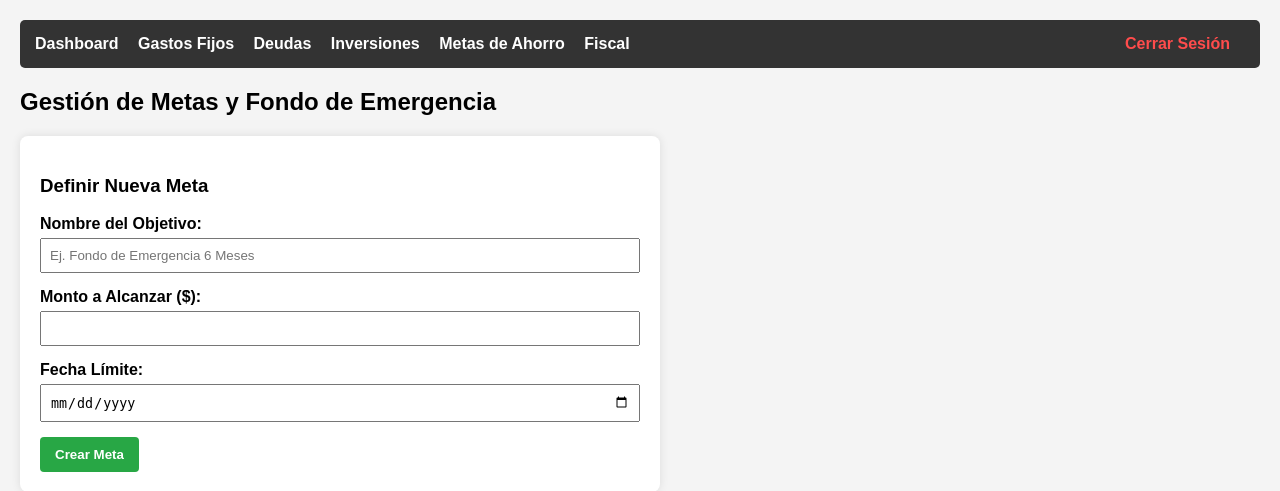
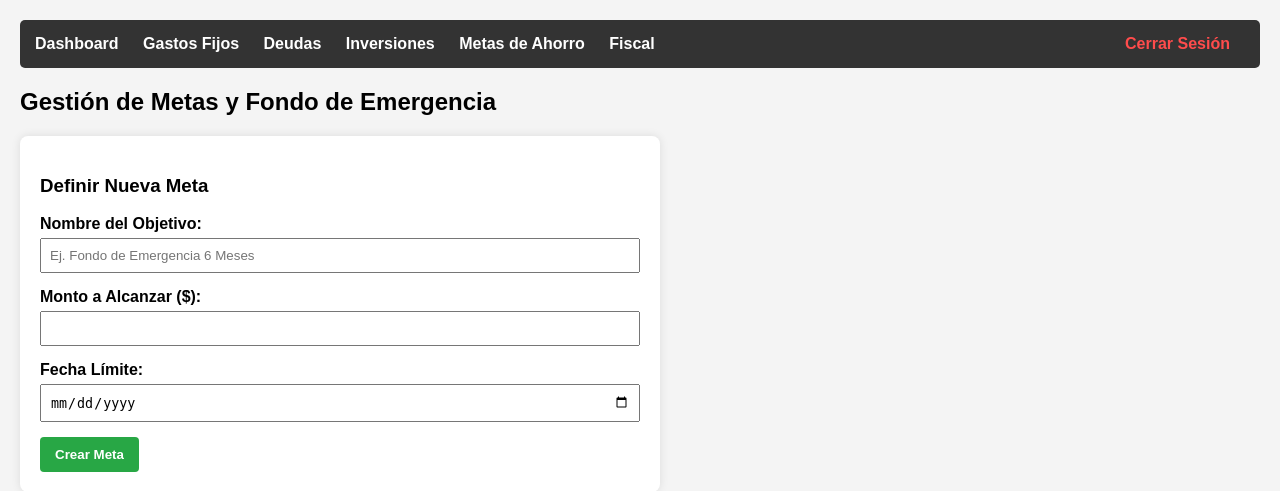
Before and after one commit to LucasIGomez/gestor-financiero, a PHP site: page /app/views/metas_view.php in a window 1280 px wide. Shown: the top 491 px of the page. Run offline with PHP 8.4, Linux system fonts and the light colour scheme.

Commit message:
fix: unificacion de barra de navegacion global incluyendo modulo de metas de ahorro

```diff
--- a/app/views/calculadora_impuestos_view.php
+++ b/app/views/calculadora_impuestos_view.php
@@ -24,6 +24,7 @@
         <a href="index.php?action=gastos_recurrentes" style="color: white; text-decoration: none; font-weight: bold; margin-right: 20px;">Gastos Fijos</a>
         <a href="index.php?action=deudas" style="color: white; text-decoration: none; font-weight: bold; margin-right: 20px;">Deudas</a>
         <a href="index.php?action=inversiones" style="color: white; text-decoration: none; font-weight: bold; margin-right: 20px;">Inversiones</a>
+        <a href="index.php?action=metas" style="color: white; text-decoration: none; font-weight: bold; margin-right: 20px;">Metas de Ahorro</a>
         <a href="index.php?action=impuestos" style="color: white; text-decoration: none; font-weight: bold; margin-right: 20px;">Fiscal</a>
         <a href="index.php?action=logout" style="color: #ff4c4c; float: right; text-decoration: none; font-weight: bold;">Cerrar Sesión</a>
     </nav>
--- a/app/views/editar_deuda_view.php
+++ b/app/views/editar_deuda_view.php
@@ -60,6 +60,7 @@
         <a href="index.php?action=gastos_recurrentes" style="color: white; text-decoration: none; font-weight: bold; margin-right: 20px;">Gastos Fijos</a>
         <a href="index.php?action=deudas" style="color: white; text-decoration: none; font-weight: bold; margin-right: 20px;">Deudas</a>
         <a href="index.php?action=inversiones" style="color: white; text-decoration: none; font-weight: bold; margin-right: 20px;">Inversiones</a>
+        <a href="index.php?action=metas" style="color: white; text-decoration: none; font-weight: bold; margin-right: 20px;">Metas de Ahorro</a>
         <a href="index.php?action=impuestos" style="color: white; text-decoration: none; font-weight: bold; margin-right: 20px;">Fiscal</a>
         <a href="index.php?action=logout" style="color: #ff4c4c; float: right; text-decoration: none; font-weight: bold;">Cerrar Sesión</a>
     </nav>
--- a/app/views/gastos_recurrentes_view.php
+++ b/app/views/gastos_recurrentes_view.php
@@ -23,6 +23,7 @@
         <a href="index.php?action=gastos_recurrentes" style="color: white; text-decoration: none; font-weight: bold; margin-right: 20px;">Gastos Fijos</a>
         <a href="index.php?action=deudas" style="color: white; text-decoration: none; font-weight: bold; margin-right: 20px;">Deudas</a>
         <a href="index.php?action=inversiones" style="color: white; text-decoration: none; font-weight: bold; margin-right: 20px;">Inversiones</a>
+        <a href="index.php?action=metas" style="color: white; text-decoration: none; font-weight: bold; margin-right: 20px;">Metas de Ahorro</a>
         <a href="index.php?action=impuestos" style="color: white; text-decoration: none; font-weight: bold; margin-right: 20px;">Fiscal</a>
         <a href="index.php?action=logout" style="color: #ff4c4c; float: right; text-decoration: none; font-weight: bold;">Cerrar Sesión</a>
     </nav>
--- a/app/views/lista_deudas_view.php
+++ b/app/views/lista_deudas_view.php
@@ -25,6 +25,7 @@
         <a href="index.php?action=gastos_recurrentes" style="color: white; text-decoration: none; font-weight: bold; margin-right: 20px;">Gastos Fijos</a>
         <a href="index.php?action=deudas" style="color: white; text-decoration: none; font-weight: bold; margin-right: 20px;">Deudas</a>
         <a href="index.php?action=inversiones" style="color: white; text-decoration: none; font-weight: bold; margin-right: 20px;">Inversiones</a>
+        <a href="index.php?action=metas" style="color: white; text-decoration: none; font-weight: bold; margin-right: 20px;">Metas de Ahorro</a>
         <a href="index.php?action=impuestos" style="color: white; text-decoration: none; font-weight: bold; margin-right: 20px;">Fiscal</a>
         <a href="index.php?action=logout" style="color: #ff4c4c; float: right; text-decoration: none; font-weight: bold;">Cerrar Sesión</a>
     </nav>
--- a/app/views/metas_view.php
+++ b/app/views/metas_view.php
@@ -30,14 +30,14 @@
 </head>
 <body>
 
-    <nav>
-        <a href="index.php?action=dashboard">Dashboard</a>
-        <a href="index.php?action=gastos_recurrentes">Gastos Fijos</a>
-        <a href="index.php?action=deudas">Deudas</a>
-        <a href="index.php?action=inversiones">Inversiones</a>
-        <a href="index.php?action=metas">Metas de Ahorro</a>
-        <a href="index.php?action=impuestos">Fiscal</a>
-        <a href="index.php?action=logout" style="color: #ff4c4c; float: right;">Cerrar Sesión</a>
+    <nav style="background-color: #333; padding: 15px; margin-bottom: 20px; border-radius: 5px;">
+        <a href="index.php?action=dashboard" style="color: white; text-decoration: none; font-weight: bold; margin-right: 20px;">Dashboard</a>
+        <a href="index.php?action=gastos_recurrentes" style="color: white; text-decoration: none; font-weight: bold; margin-right: 20px;">Gastos Fijos</a>
+        <a href="index.php?action=deudas" style="color: white; text-decoration: none; font-weight: bold; margin-right: 20px;">Deudas</a>
+        <a href="index.php?action=inversiones" style="color: white; text-decoration: none; font-weight: bold; margin-right: 20px;">Inversiones</a>
+        <a href="index.php?action=metas" style="color: white; text-decoration: none; font-weight: bold; margin-right: 20px;">Metas de Ahorro</a>
+        <a href="index.php?action=impuestos" style="color: white; text-decoration: none; font-weight: bold; margin-right: 20px;">Fiscal</a>
+        <a href="index.php?action=logout" style="color: #ff4c4c; float: right; text-decoration: none; font-weight: bold;">Cerrar Sesión</a>
     </nav>
 
     <h2>Gestión de Metas y Fondo de Emergencia</h2>
--- a/app/views/simulador_inversion_view.php
+++ b/app/views/simulador_inversion_view.php
@@ -25,6 +25,7 @@
         <a href="index.php?action=gastos_recurrentes" style="color: white; text-decoration: none; font-weight: bold; margin-right: 20px;">Gastos Fijos</a>
         <a href="index.php?action=deudas" style="color: white; text-decoration: none; font-weight: bold; margin-right: 20px;">Deudas</a>
         <a href="index.php?action=inversiones" style="color: white; text-decoration: none; font-weight: bold; margin-right: 20px;">Inversiones</a>
+        <a href="index.php?action=metas" style="color: white; text-decoration: none; font-weight: bold; margin-right: 20px;">Metas de Ahorro</a>
         <a href="index.php?action=impuestos" style="color: white; text-decoration: none; font-weight: bold; margin-right: 20px;">Fiscal</a>
         <a href="index.php?action=logout" style="color: #ff4c4c; float: right; text-decoration: none; font-weight: bold;">Cerrar Sesión</a>
     </nav>
```
Also changed, not shown: app/views/dashboard_view.php (+8 -7 lines).
